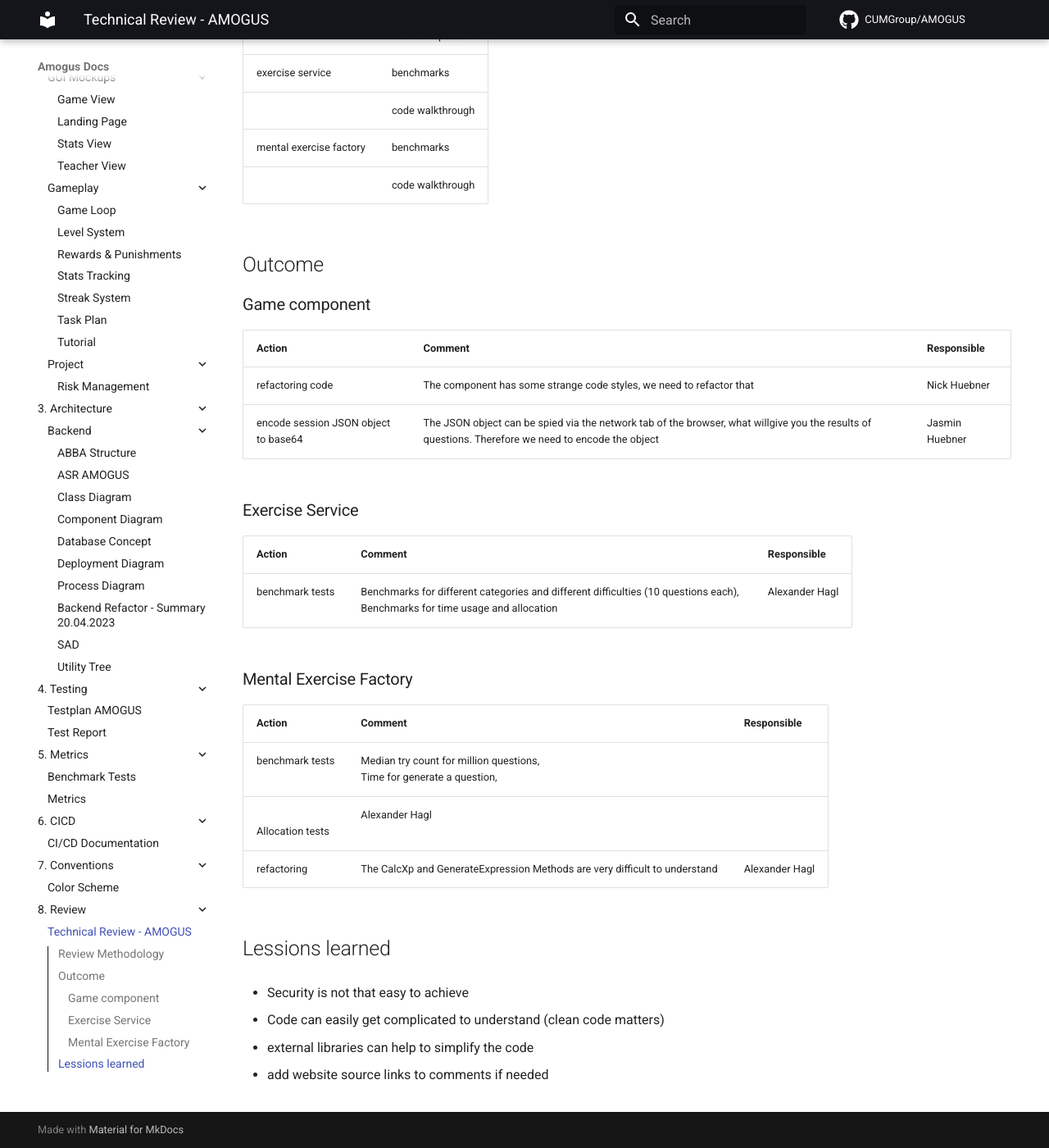
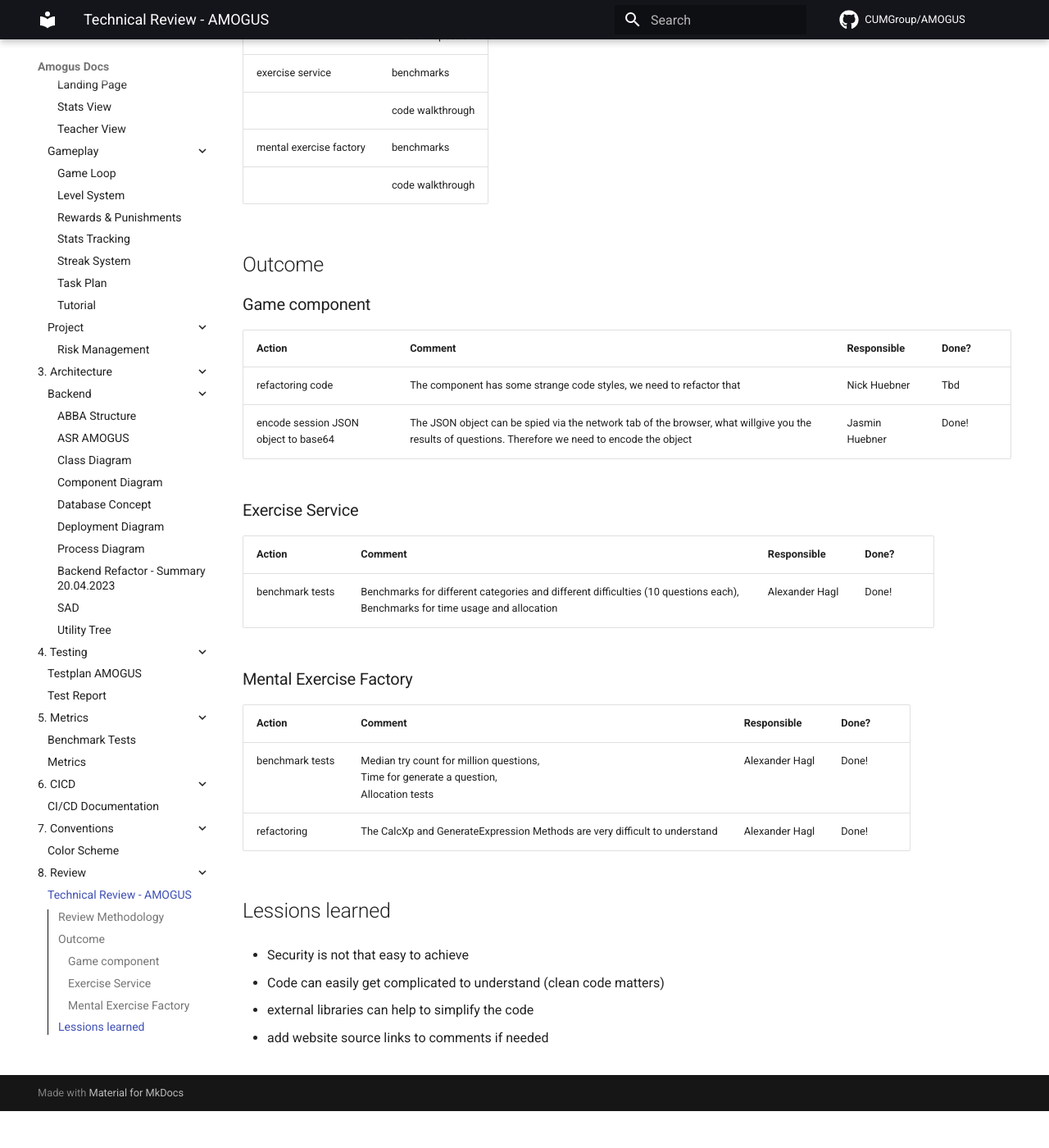
Before and after one commit to CUMGroup/AMOGUS, an MkDocs documentation site: the page built from docs/Developer Docs/8. Review/technical_review.md, in a window 1280 px wide and 1400 px high, scrolled down 1004 px. Shown: the whole window at 82% size. Built offline with MkDocs 1.6.1 and Material for MkDocs 9.7.7, drawn with Linux system fonts in a browser that asks for light colours; comment, search, counter and statistics services are not loaded; after the commit the page ends 2359 px from its top, so only the background shows below that.

Commit message:
Update technical_review.md

```diff
--- a/docs/Developer Docs/8. Review/technical_review.md
+++ b/docs/Developer Docs/8. Review/technical_review.md
@@ -43,28 +43,27 @@
 
 ### Game component
 
-| Action                               | Comment                                                                                                                                             | Responsible    |
-| ------------------------------------ | --------------------------------------------------------------------------------------------------------------------------------------------------- | -------------- |
-| refactoring code                     | The component has some strange code styles, we need to refactor that                                                                                | Nick Huebner   |
-| encode session JSON object to base64 | The JSON object can be spied via the network tab of the browser, what willgive you the results of questions. Therefore we need to encode the object | Jasmin Huebner |
+| Action                               | Comment                                                                                                                                             | Responsible    | Done? |
+| ------------------------------------ | --------------------------------------------------------------------------------------------------------------------------------------------------- | -------------- | -- |
+| refactoring code                     | The component has some strange code styles, we need to refactor that                                                                                | Nick Huebner   | Tbd |
+| encode session JSON object to base64 | The JSON object can be spied via the network tab of the browser, what willgive you the results of questions. Therefore we need to encode the object | Jasmin Huebner | Done! |
 
 
 
 ### Exercise Service
 
-| Action          | Comment                                                                                                                           | Responsible    |
-| --------------- | --------------------------------------------------------------------------------------------------------------------------------- | -------------- |
-| benchmark tests | Benchmarks for different categories and different difficulties (10 questions each), <br/>Benchmarks for time usage and allocation | Alexander Hagl |
+| Action          | Comment                                                                                                                           | Responsible    | Done? |
+| --------------- | --------------------------------------------------------------------------------------------------------------------------------- | -------------- | -- |
+| benchmark tests | Benchmarks for different categories and different difficulties (10 questions each), <br/>Benchmarks for time usage and allocation | Alexander Hagl | Done! |
 
 
 
 ### Mental Exercise Factory
 
-| Action          | Comment                                                                                          | Responsible    |
-| --------------- | ------------------------------------------------------------------------------------------------ | -------------- |
-| benchmark tests | Median try count for million questions, <br/>Time for generate a question,
-<br/>Allocation tests | Alexander Hagl |
-| refactoring     | The CalcXp and GenerateExpression Methods are very difficult to understand                       | Alexander Hagl |
+| Action          | Comment                                                                                          | Responsible    | Done? |
+| --------------- | ------------------------------------------------------------------------------------------------ | -------------- | -- |
+| benchmark tests | Median try count for million questions, <br/>Time for generate a question,<br/>Allocation tests | Alexander Hagl | Done! |
+| refactoring     | The CalcXp and GenerateExpression Methods are very difficult to understand                       | Alexander Hagl | Done! |
 
 
 
```
